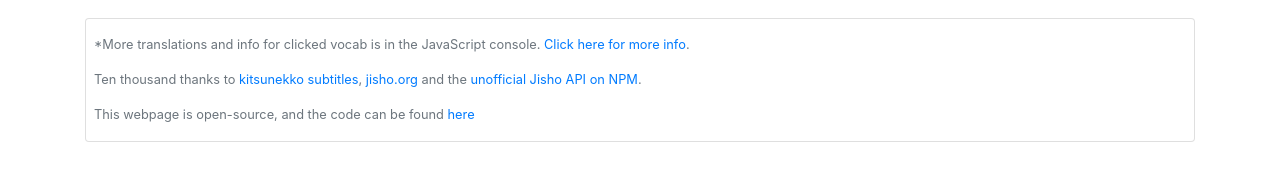
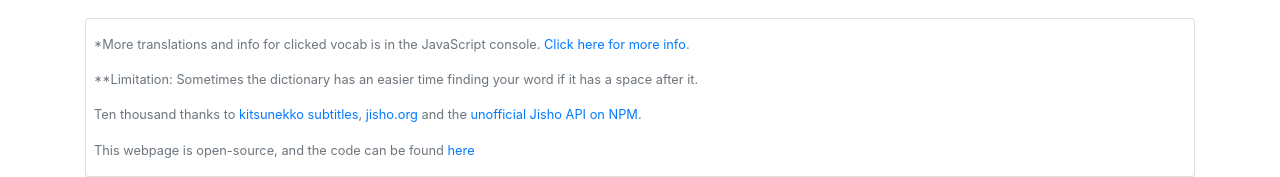
Before and after one commit to davidd647/use-unofficial-jisho-api, a Next.js app: page / in a window 1280 px wide. Shown: the part 756-933 px from the top of the page. Before the commit the page ends 898 px from the top, so only its background shows below. Built offline with nearby package versions, Linux system fonts and the light colour scheme; no server answers.

Commit message:
added minor instructions

```diff
--- a/pages/index.js
+++ b/pages/index.js
@@ -143,7 +143,7 @@ export default function Home() {
 
         var compiledData = "";
         if (tmpKanji === "") {
-          compiledData = "Sorry, no items found";
+          compiledData = "**Sorry, no items found";
         } else {
           compiledData = `${tmpEnglish},${tmpKanji}/${tmpFurigana}`;
         }
@@ -312,6 +312,9 @@ export default function Home() {
               </div>}
             </div>
             <div className="mx-2">
+              <p className="small">**Limitation: Sometimes the dictionary has an easier time finding your word if it has a space after it.</p>
+            </div>
+            <div className="mx-2">
               <p className="small">
                 Ten thousand thanks to <a href="https://kitsunekko.net/" target="_blank">kitsunekko subtitles</a>, <a href="https://www.jisho.org" target="_blank">jisho.org</a> and the <a href="https://www.npmjs.com/package/unofficial-jisho-api" target="_blank">unofficial Jisho API on NPM</a>.
               </p>
```
